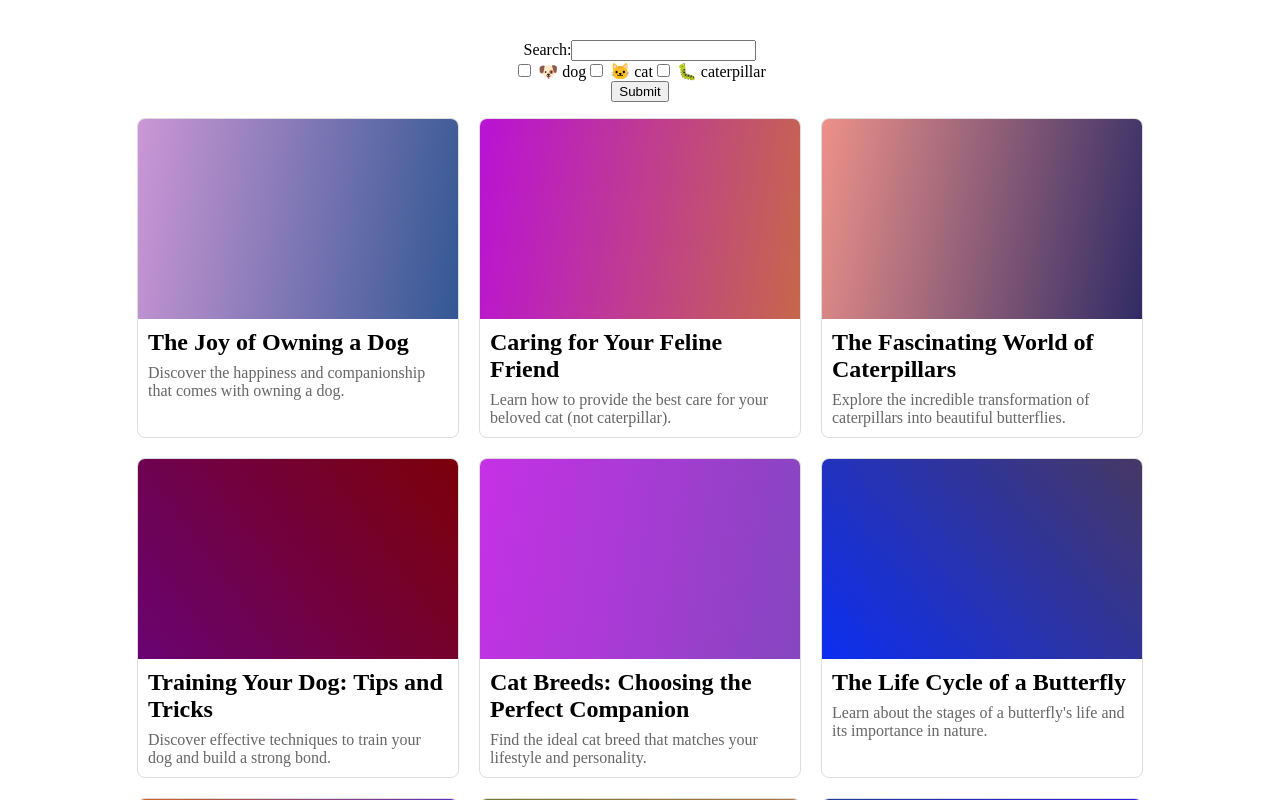
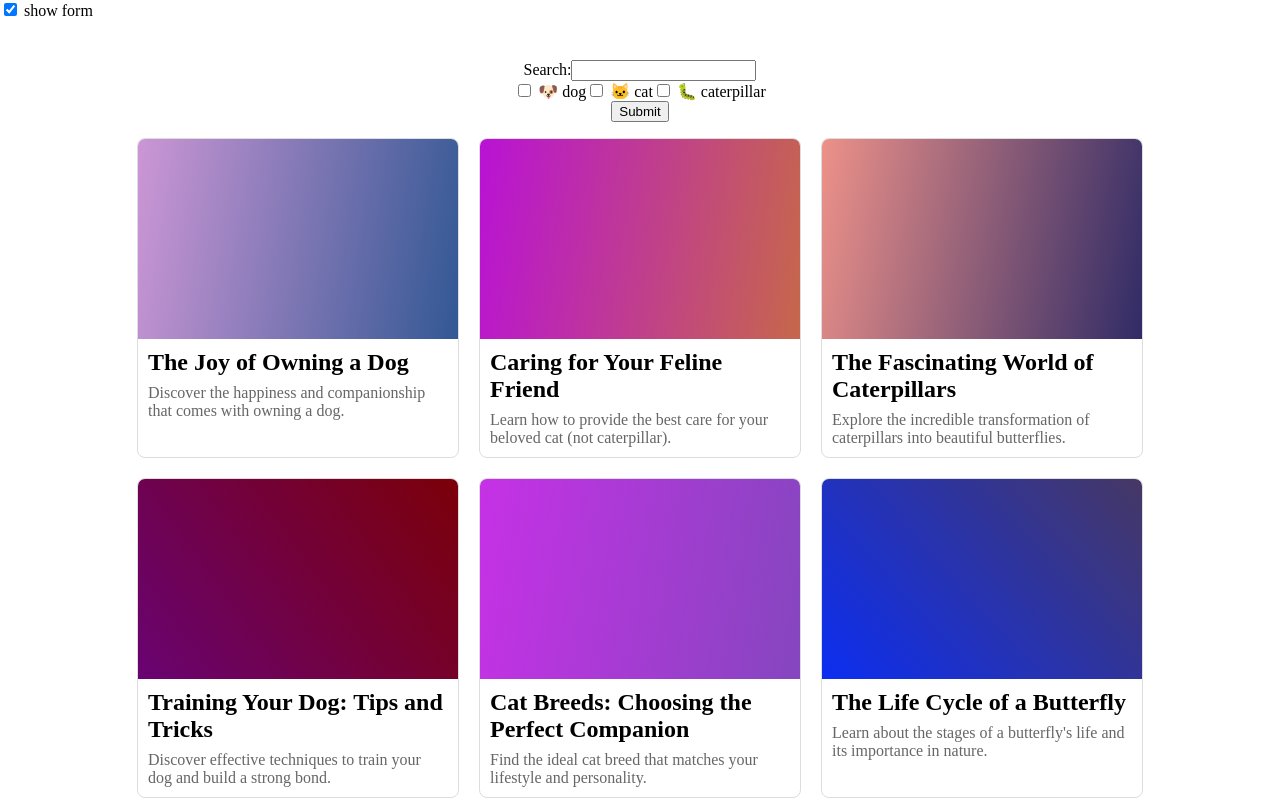
Before and after one commit to level1cr3/epic-react-hooks, a React (Vite) app: page / in a window 1280 px wide. Shown: the top 800 px of the page. Built offline with nearby package versions, Linux system fonts and the light colour scheme.

Commit message:
See memory allocation problem without cleanup in useEffect

```diff
--- a/src/App.tsx
+++ b/src/App.tsx
@@ -1,11 +1,22 @@
+import { useState } from "react";
 import "./App.css";
 import Effect from "./exercises/02-side-effects";
 
 function App() {
+  const [showForm, setShowForm] = useState(true);
+
   return (
-    <>
-      <Effect />
-    </>
+    <div>
+      <label>
+        <input
+          type="checkbox"
+          checked={showForm}
+          onChange={(e) => setShowForm(e.currentTarget.checked)}
+        />{" "}
+        show form
+      </label>
+      {showForm ? <Effect /> : null}
+    </div>
   );
 }
 
--- a/src/exercises/02-side-effects/index.tsx
+++ b/src/exercises/02-side-effects/index.tsx
@@ -17,31 +17,25 @@ function Effect() {
   const caterpillarChecked = words.includes("caterpillar");
 
   useEffect(() => {
+    // 🚨 we use this to test whether your cleanup is working
+    const hugeData = new Array(1_000_000).fill(
+      new Array(1_000_000).fill("🐶🐱🐛")
+    );
+
     const handlePopState = () => {
-      const queryParams = getQueryParam();
-      setQuery(queryParams); // setting the query to updated queryParams
+      console.log(hugeData);
 
-      // You asked if you can just do:
-      // setQuery(getQueryParam);
-      // This is not equivalent. React’s setState setter has two possible signatures:
-      // setState(value) → sets state directly to that value.
-      // setState(updaterFn) → treats argument as a function (prev) => newState.
-      // So if you do setQuery(getQueryParam), React will think you’re passing an updater function, not the evaluated params.
-      // That means React will call getQueryParam(prevState) with the previous state, which is not what you want unless your getQueryParam happens to accept a parameter and ignore it.
+      console.log("popstate event listener called");
+      setQuery(getQueryParam);
     };
 
     window.addEventListener("popstate", handlePopState);
 
     return () => {
+      console.log("clean up");
       window.removeEventListener("popstate", handlePopState);
     };
   }, []);
-
-  // 🐨 add a useEffect(() => {}, []) call here (we'll talk about that empty array later)
-  // 🐨 in the useEffect callback, subscribe to window's popstate event
-  // 🦉 if that doesn't make sense to you... don't worry, it's supposed to be broken! We'll fix it next
-  // 🐨 your event handler should call setQuery to getQueryParam()
-  // 📜 https://developer.mozilla.org/en-US/docs/Web/API/EventTarget/addEventListener
 
   function handleCheck(tag: string, checked: boolean) {
     const newWords = checked ? [...words, tag] : words.filter((w) => w !== tag);
```
